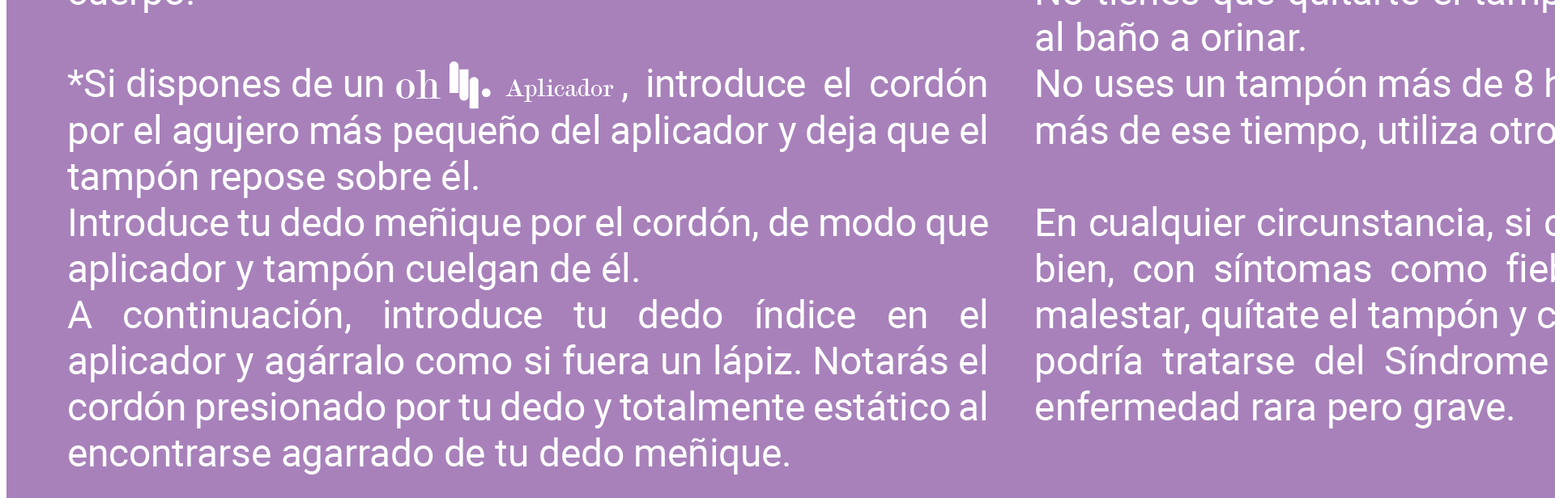
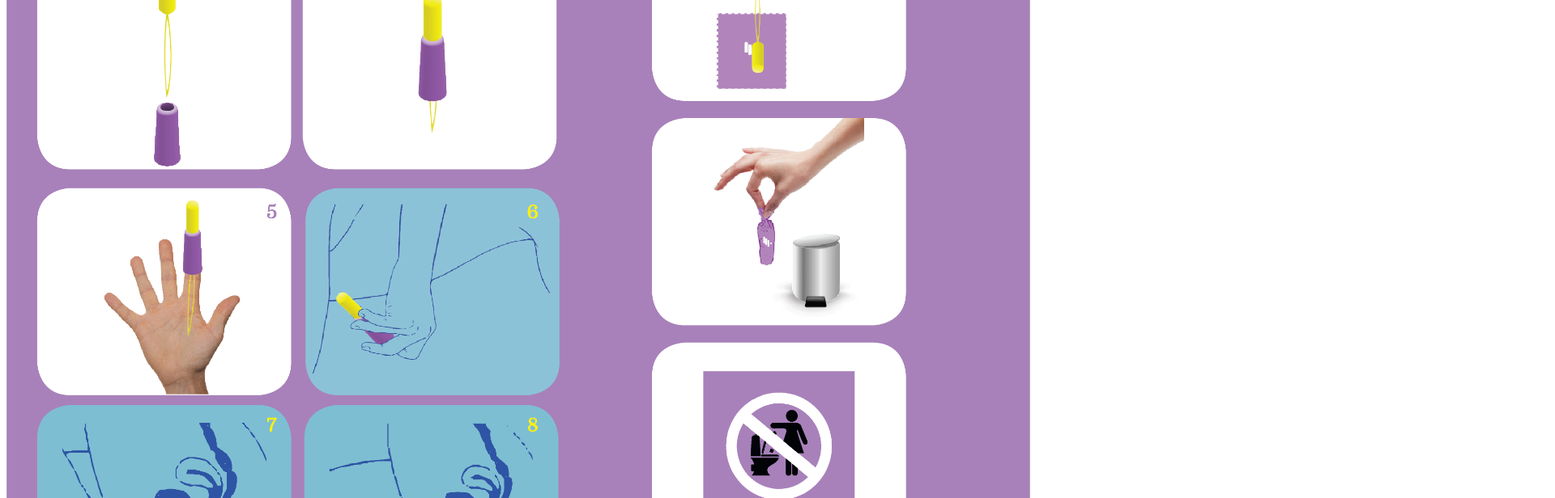
Before and after one commit to olmedocr-projects/ohwoman, a plain HTML site: page index.html in a window 1280 px wide. Shown: the part 2496-3112 px from the top of the page at 81% size, 1920 px wide, since content can reach past the window. Drawn offline with Linux system fonts and the light colour scheme.

Commit message:
Added images

```diff
--- a/index.html
+++ b/index.html
@@ -5,8 +5,16 @@
 </head>
 <body>
 
-<img src="instrucciones-1.png" alt="Instrucciones de uso">
-<img src="instrucciones-2.png" alt="Diagrama de uso">
+<img src="assets/instrucciones-1.png" alt="Instrucciones de uso">
+<img src="assets/instrucciones-2.png" alt="Diagrama de uso">
+
+<style>
+img {
+	max-width: 100%;
+	height: auto;
+	width: auto;
+}
+</style>
 
 </body>
 </html>
```
Also changed, not shown: assets/instrucciones-1.png (renamed from instrucciones-1.png), assets/instrucciones-2.png (added), 1 other file.
